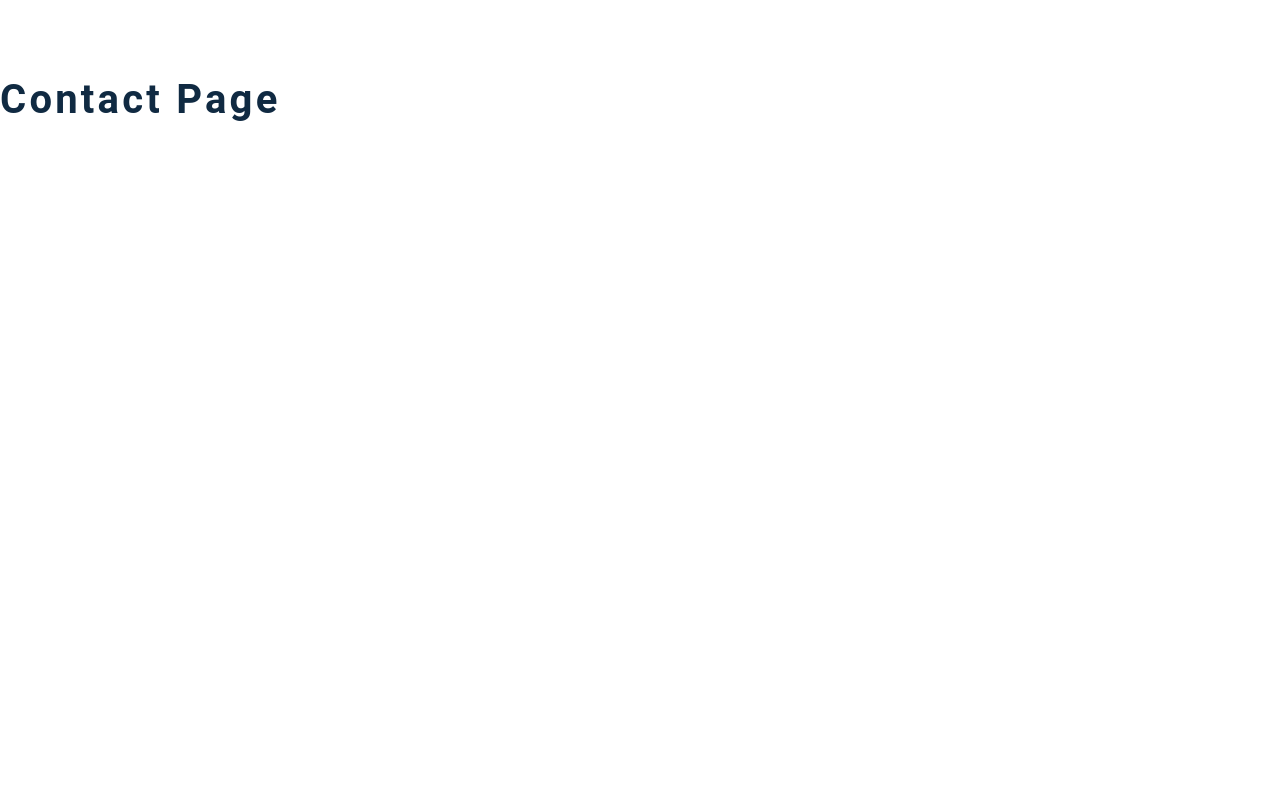
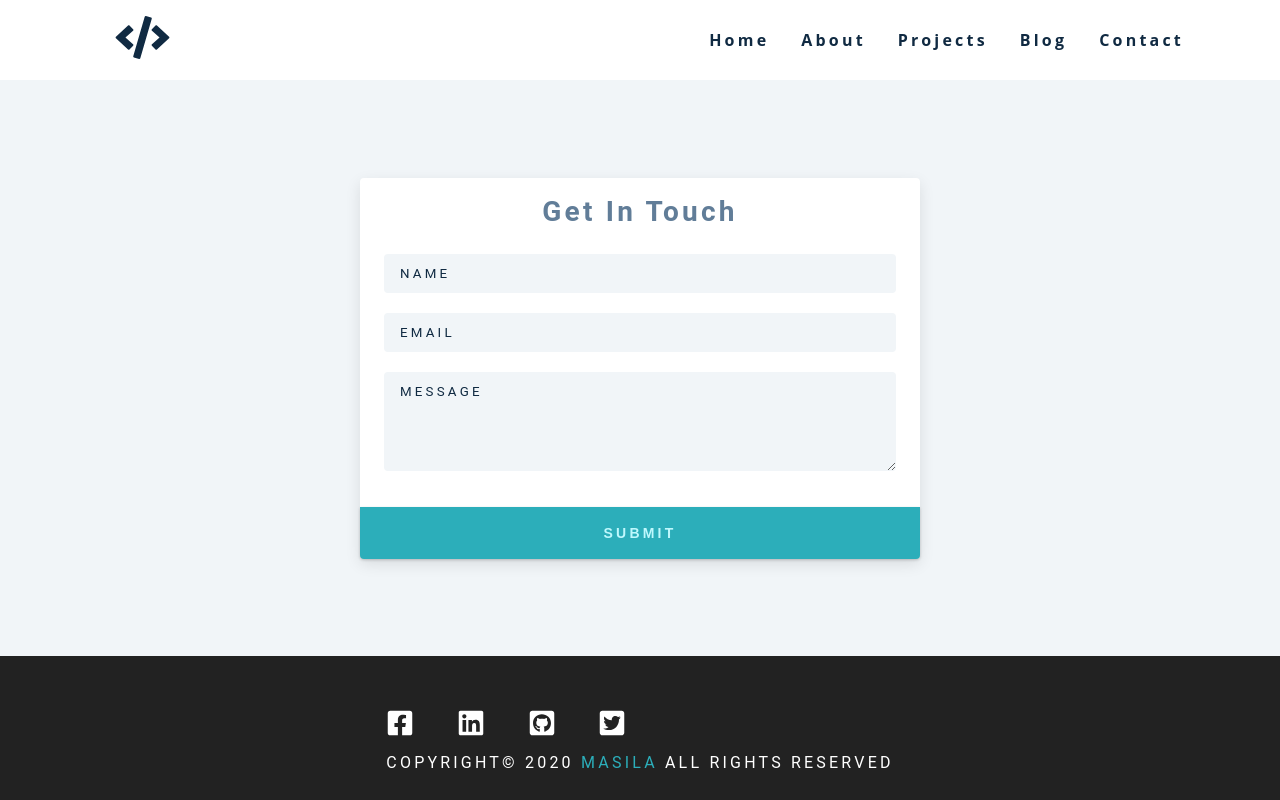
Before and after one commit to abel-masila/masila.dev, a Gatsby site: page /contact in a window 1280 px wide. Built offline with nearby package versions, Linux system fonts and the light colour scheme; Gatsby itself is replaced by a stand-in of ours.

Commit message:
setup contact page form

```diff
--- a/src/pages/about.js
+++ b/src/pages/about.js
@@ -9,7 +9,7 @@
     about: { nodes },
   },
 }) => {
-  const { id, title, stack, info, image } = nodes[0]
+  const { title, stack, info, image } = nodes[0]
   return (
     <Layout>
       <section className="about-page">
--- a/src/pages/contact.js
+++ b/src/pages/contact.js
@@ -2,7 +2,34 @@
 import Layout from "../components/Layout"
 
 const contact = () => {
-  return <h2>contact page</h2>
+  return (
+    <Layout>
+      <section className="contact-page">
+        <article className="contact-form">
+          <h3>get in touch</h3>
+          <form>
+            <div className="form-group">
+              <input type="text" placeholder="Name" className="form-control" />
+              <input
+                type="email"
+                placeholder="Email"
+                className="form-control"
+              />
+              <textarea
+                name="message"
+                rows="5"
+                className="form-control"
+                placeholder="Message"
+              ></textarea>
+            </div>
+            <button type="submit" className="submit-btn btn">
+              Submit
+            </button>
+          </form>
+        </article>
+      </section>
+    </Layout>
+  )
 }
 
 export default contact
```
